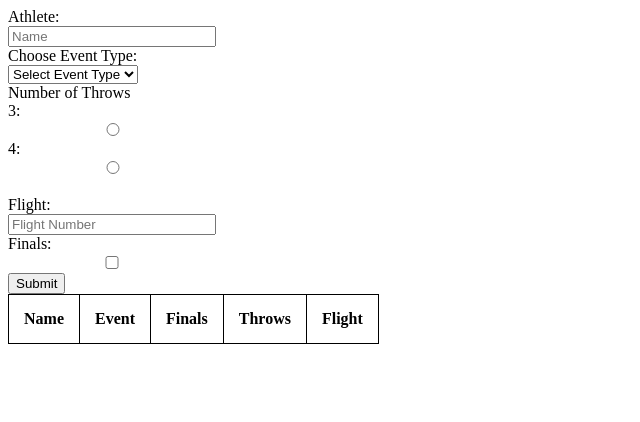
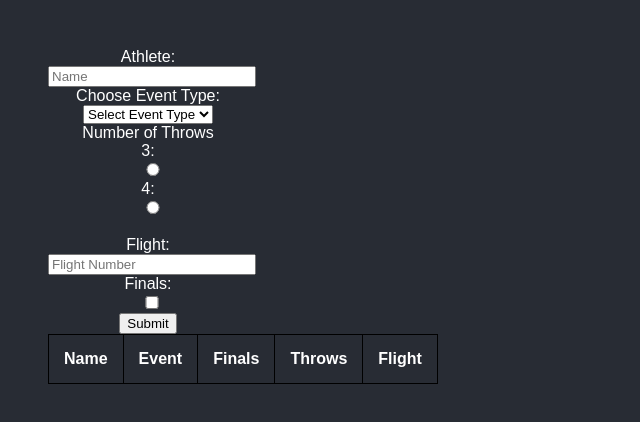
Before and after one commit to kgu2/event-scoring-app, a React (Create React App) app: page / in a window 1280 px wide. Shown: the top 422 px of the page, without its empty margins (0-640 px from the left). Built offline with nearby package versions, Linux system fonts and the light colour scheme.

Commit message:
Update index.css

```diff
--- a/src/index.css
+++ b/src/index.css
@@ -19,3 +19,11 @@ th, td {
     padding: 15px;
     text-align: left;
   }
+
+body {
+    background-color: #282c34;
+    color: white;
+    padding: 40px;
+    font-family: Arial;
+    text-align: center;
+}
```
